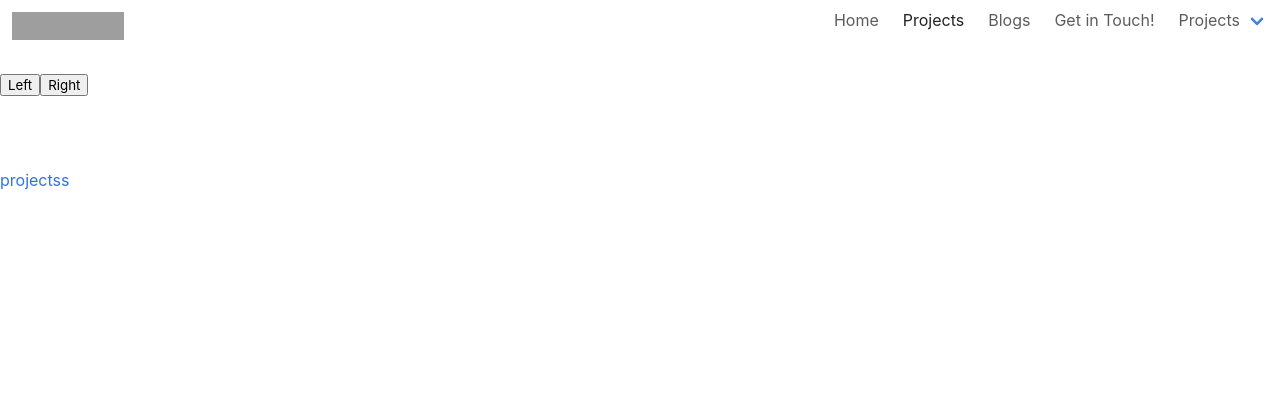
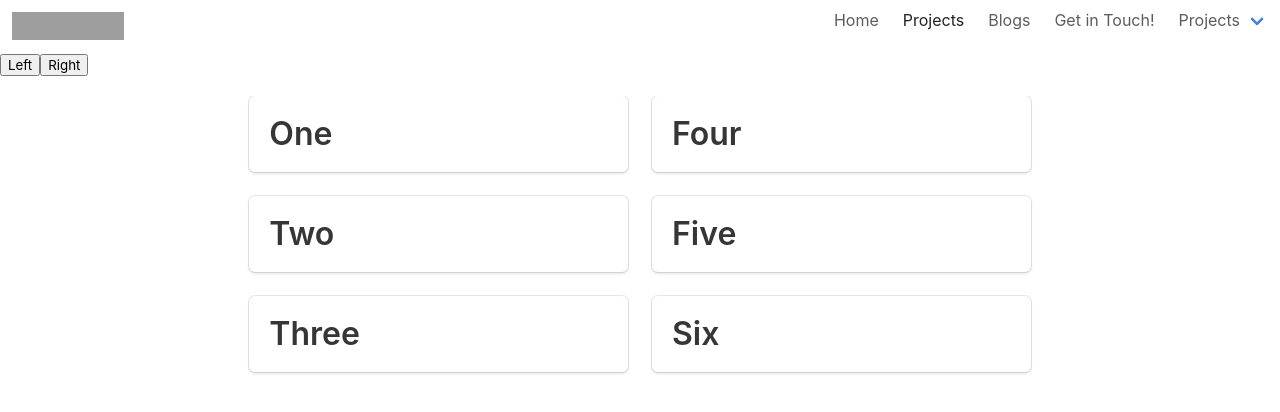
Before and after one commit to Martsyalis/martsyalis, a React app: page /projects in a window 1280 px wide. Shown: the top 412 px of the page. Built offline with nearby package versions, Linux system fonts and the light colour scheme; some packages are replaced by stand-ins of ours; grey boxes are pictures that could not be loaded.

Commit message:
add grid and css fixes

```diff
--- a/src/about/About.js
+++ b/src/about/About.js
@@ -5,6 +5,7 @@ import { Link } from 'react-router-dom';
 export default class About extends PureComponent {
 
   render(){
+    console.log('about');
     return (
       <div>
         <div>About me</div>
--- a/src/app/App.css
+++ b/src/app/App.css
@@ -1,3 +1,2 @@
 #main-container{
-  padding-top:20px;
 }
--- a/src/app/Routes.js
+++ b/src/app/Routes.js
@@ -8,7 +8,6 @@ class Routes extends PureComponent{
     return(
       <Switch>
         <Route path='/' render={Main}/>
-        {/* <Route to='/projects' render={Main}/> */}
       </Switch>
     );
   }
--- a/src/blogs/Blogs.js
+++ b/src/blogs/Blogs.js
@@ -4,6 +4,7 @@ import React, { PureComponent } from 'react';
 export default class Blogs extends PureComponent {
 
   render(){
+    console.log('blog');
     return (
       <div>Here are my blog posts</div>
     );
--- a/src/main/Main.css
+++ b/src/main/Main.css
@@ -1,5 +1,4 @@
-:local(.main) {
-  width: 100vw;
+.mainPager {
   overflow-X: hidden;
   position: fixed;
 }
--- a/src/main/Main.js
+++ b/src/main/Main.js
@@ -28,7 +28,7 @@ class MainPager extends PureComponent {
 
   render(){
     return (
-      <div className={styles.main}>
+      <div>
         {this.position()>0 &&
           <button onClick={this.handleLeft}>Left</button>
         }
@@ -49,7 +49,6 @@ class MainPager extends PureComponent {
             <Route path="/contact" component={Contact}/>
           }
         />
-        <Link to='/projects'>projectss</Link>
       </div>
     );
   }
--- a/src/pager/Pager.css
+++ b/src/pager/Pager.css
@@ -1,15 +1,17 @@
 
-:local(.pager) {
+.pager {
   position: relative;
-
+  margin-top:20px;
   transition: transform 300ms ease-in-out;
   display: flex;
   align-items: flex-start;
-  height: calc(100vh - 60px - 80px);
+  height: calc(100vh - 400px);
 }
 
-:local(.page) {
-  width: 100vw;
+.page {
+  margin-right:3rem;
+  margin-left:3rem;
+  width: calc(100vw - 6rem);
   display: inline-block;
   height: 100%;
   overflow-y: auto;
--- a/src/pager/Pager.js
+++ b/src/pager/Pager.js
@@ -18,26 +18,26 @@ class Pager extends PureComponent {
   render() {
     const { master, detailOne, detailTwo, detailTree, detailFour, position } = this.props;
     return (
-      <div className={styles.pager} style={{ transform: `translate( ${position * -100}vw, 0vw )`, width: '500vw' }}
+      <div className="pager" style={{ transform: `translate( ${position * -100}vw, 0vw )`, width: '500vw' }}
         ref = {node => this.container = node}>
-        <div className={styles.page}>
+        <div className="page">
           {master}
         </div>
-        <div className={styles.page}>
+        <div className="page">
           {detailOne}
         </div>
         {detailTwo &&
-        <div className={styles.page}>
+        <div className="page">
           {detailTwo}
         </div>
         }
         {detailTree &&
-        <div className={styles.page}>
+        <div className="page">
           {detailTree}
         </div>
         }
         {detailFour &&
-          <div className={styles.page}>
+          <div className="page">
             {detailFour}
           </div>
         }
--- /dev/null
+++ b/src/projects/Projects.css
@@ -0,0 +1,4 @@
+.projects-grid{
+  display: flex;
+  justify-content: center;
+}
--- a/src/projects/Projects.js
+++ b/src/projects/Projects.js
@@ -1,10 +1,38 @@
 import React, { PureComponent } from 'react';
+import styles from './Projects.css';
 
 export default class Projects extends PureComponent {
 
   render(){
+    console.log('projects');
     return (
-      <div>Projects</div>
+      <div>
+        <div class="tile is-ancestor projects-grid">
+          <div class="tile is-4 is-vertical is-parent">
+            <div class="tile is-child box">
+              <p class="title">One</p>
+            </div>
+            <div class="tile is-child box">
+              <p class="title">Two</p>
+            </div>
+            <div class="tile is-child box">
+              <p class="title">Three</p>
+            </div>
+          </div>
+          <div class="tile is-parent is-4 is-vertical">
+            <div class="tile is-child box">
+              <p class="title">Four</p>
+            </div>
+            <div class="tile is-child box">
+              <p class="title">Five</p>
+            </div>
+            <div class="tile is-child box">
+              <p class="title">Six</p>
+            </div>
+          </div>
+
+        </div>
+      </div>
     );
   }
 }
```
